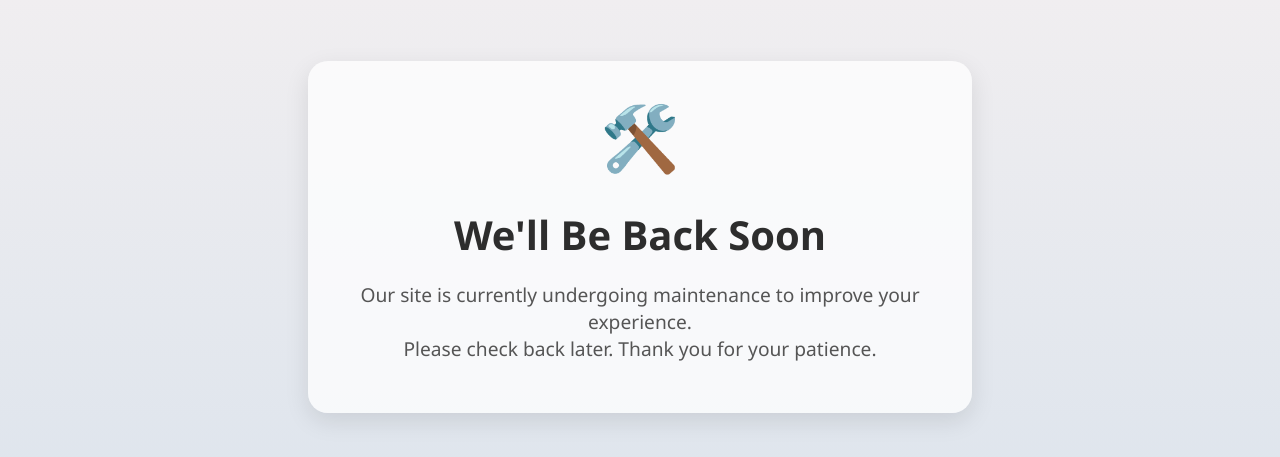
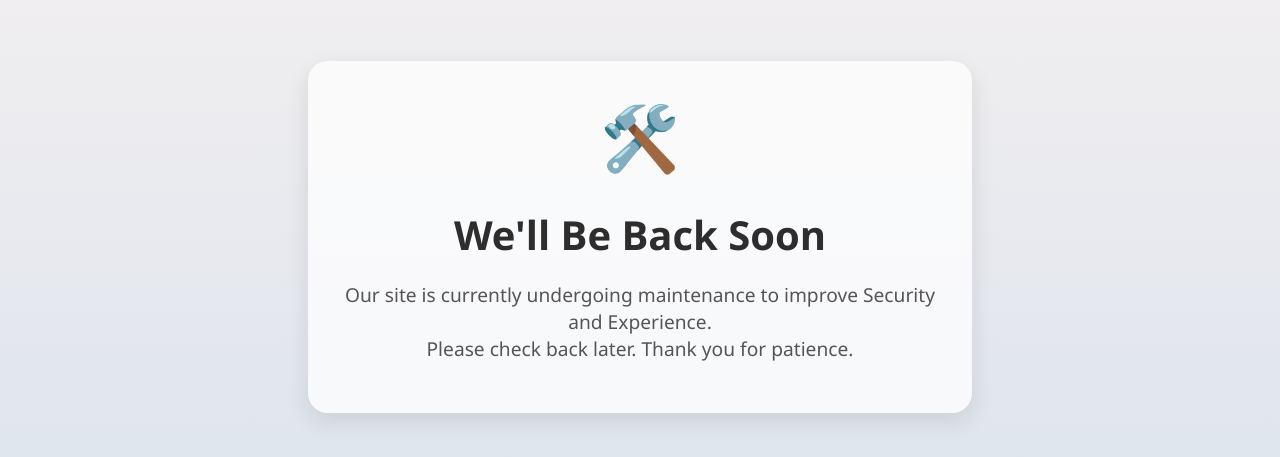
Before and after one commit to ledaleda777/silver-meme, a plain HTML site: page index.html in a window 1280 px wide. Shown: the part 163-620 px from the top of the page. Drawn offline with Linux system fonts and the light colour scheme.

Commit message:
Update index.html

```diff
--- a/index.html
+++ b/index.html
@@ -57,8 +57,8 @@
   <div class="container">
     <div class="icon">🛠️</div>
     <h1>We'll Be Back Soon</h1>
-    <p>Our site is currently undergoing maintenance to improve your experience.<br>
-       Please check back later. Thank you for your patience.</p>
+    <p>Our site is currently undergoing maintenance to improve Security and Experience.<br>
+       Please check back later. Thank you for patience.</p>
   </div>
 </body>
 </html>
```
